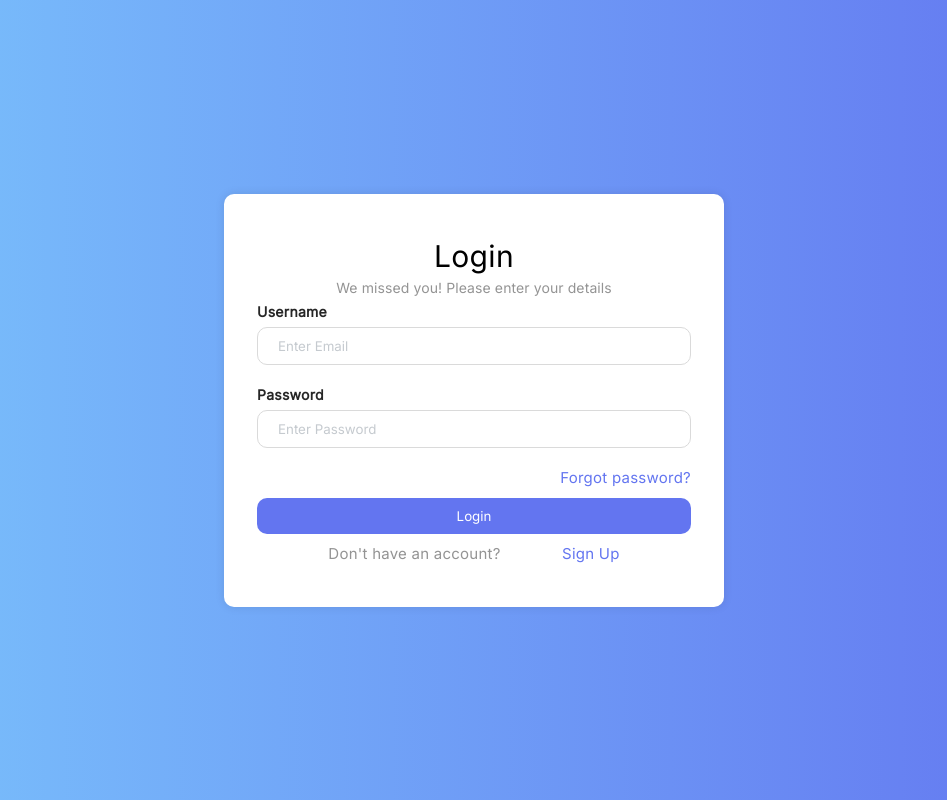
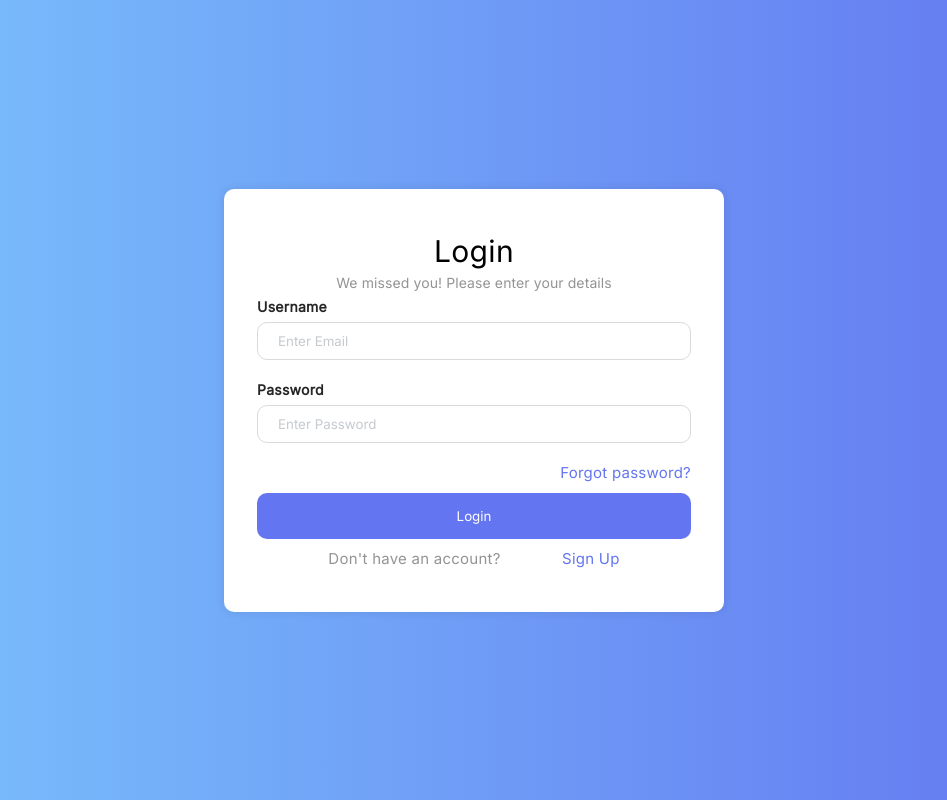
Before and after one commit to Finanzas-SI81-Grupo4/FinanzasFrontend, an Angular app: page /sign-in in a window 1280 px wide. Shown: the whole page, without its empty margins (166-1113 px from the left). Built offline with nearby package versions, Linux system fonts and the light colour scheme.

Commit message:
chore(sign-in): modified padding

```diff
--- a/src/app/security/pages/sign-in/sign-in.component.css
+++ b/src/app/security/pages/sign-in/sign-in.component.css
@@ -84,7 +84,7 @@ button-container {
 }
 
 button {
-  padding: 10px 20px;
+  padding: 15px 20px;
   background-color: #6375f0;
   color: #fff;
   border: none;
```
